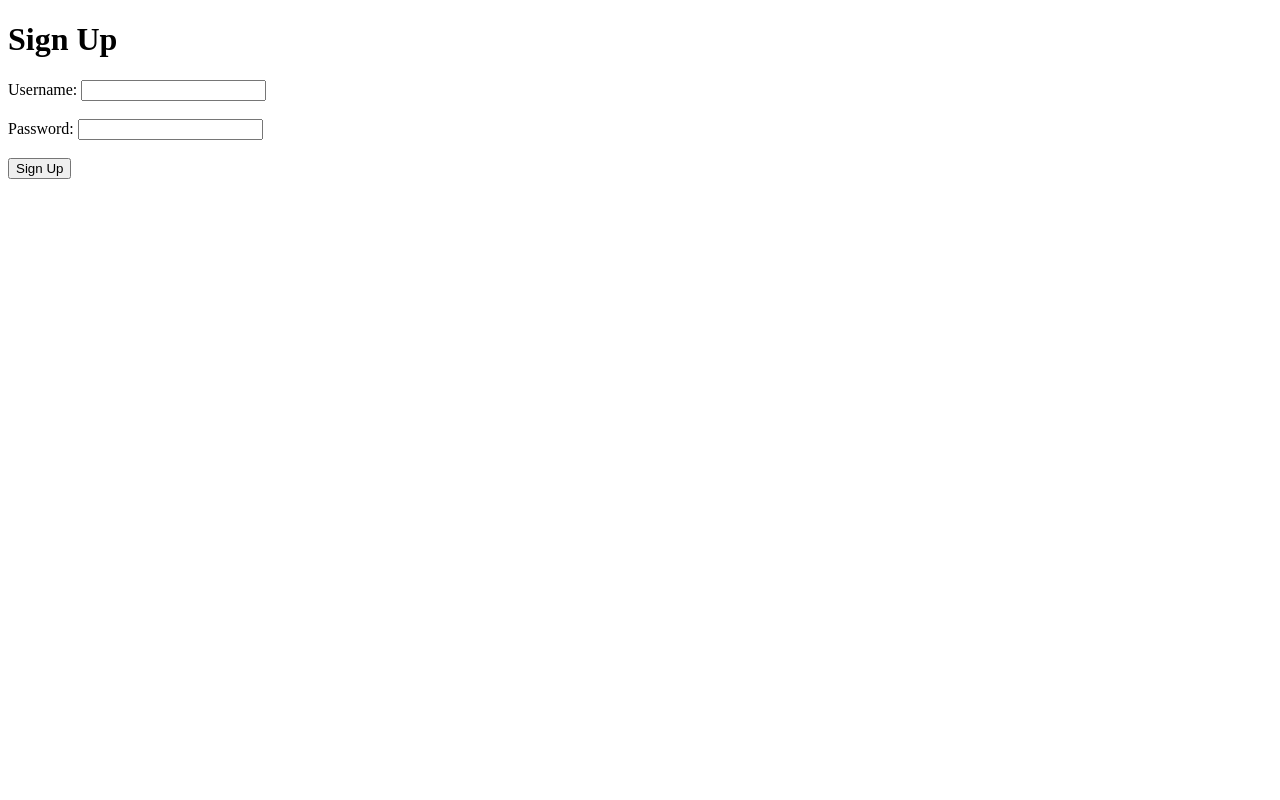
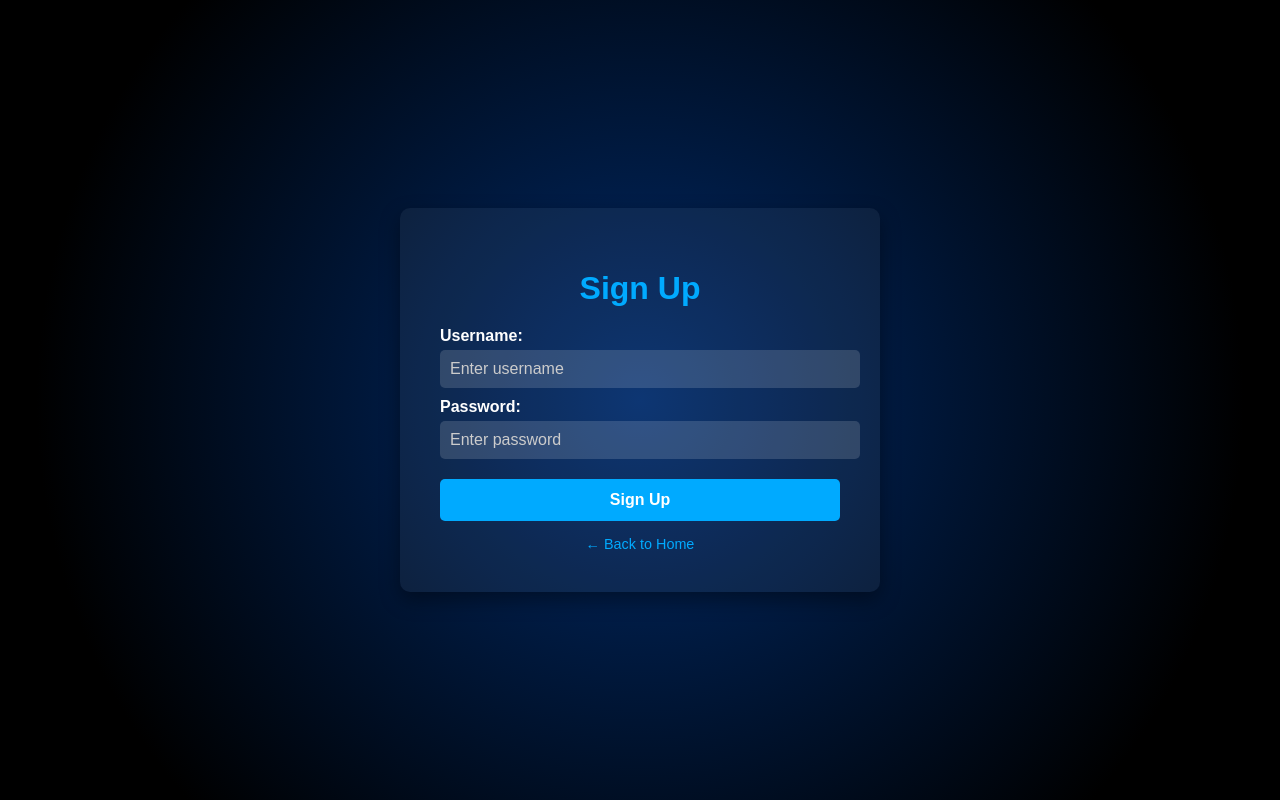
Before and after one commit to primeads/OfficialPrime.site, a plain HTML site: page signup.html in a window 1280 px wide. Drawn offline with Linux system fonts and the light colour scheme.

Commit message:
Update signup.html

```diff
--- a/signup.html
+++ b/signup.html
@@ -1,18 +1,111 @@
 <!DOCTYPE html>
-<html>
+<html lang="en">
 <head>
-  <title>Sign Up</title>
+  <meta charset="UTF-8">
+  <meta name="viewport" content="width=device-width, initial-scale=1.0">
+  <title>Sign Up - Prime-Ads</title>
+  <style>
+    body {
+      margin: 0;
+      font-family: Arial, sans-serif;
+      background: radial-gradient(circle at center, #002b6b 0%, #000000 80%);
+      color: white;
+      display: flex;
+      justify-content: center;
+      align-items: center;
+      height: 100vh;
+    }
+
+    .signup-container {
+      background: rgba(255, 255, 255, 0.05);
+      padding: 40px;
+      border-radius: 10px;
+      max-width: 400px;
+      width: 100%;
+      box-shadow: 0 8px 20px rgba(0,0,0,0.4);
+    }
+
+    h1 {
+      text-align: center;
+      margin-bottom: 20px;
+      color: #00aaff;
+    }
+
+    label {
+      display: block;
+      margin: 10px 0 5px;
+      font-weight: bold;
+    }
+
+    input[type="text"],
+    input[type="password"] {
+      width: 100%;
+      padding: 10px;
+      border: none;
+      border-radius: 5px;
+      outline: none;
+      background: rgba(255, 255, 255, 0.15);
+      color: white;
+      font-size: 1rem;
+    }
+
+    input[type="text"]::placeholder,
+    input[type="password"]::placeholder {
+      color: #ccc;
+    }
+
+    input[type="submit"] {
+      width: 100%;
+      padding: 12px;
+      margin-top: 20px;
+      background: #00aaff;
+      color: white;
+      font-weight: bold;
+      border: none;
+      border-radius: 5px;
+      font-size: 1rem;
+      cursor: pointer;
+      transition: background 0.3s ease, transform 0.15s ease;
+    }
+
+    input[type="submit"]:hover {
+      background: #008ecc;
+      transform: scale(1.02);
+    }
+
+    input[type="submit"]:active {
+      transform: scale(0.98);
+    }
+
+    .back-link {
+      display: block;
+      text-align: center;
+      margin-top: 15px;
+      color: #00aaff;
+      text-decoration: none;
+      font-size: 0.9rem;
+    }
+
+    .back-link:hover {
+      text-decoration: underline;
+    }
+  </style>
 </head>
 <body>
+
+  <div class="signup-container">
     <h1>Sign Up</h1>
     <form action="signup-handler.php" method="post">
       <label>Username:</label>
-    <input type="text" name="username" required><br><br>
+      <input type="text" name="username" placeholder="Enter username" required>
 
       <label>Password:</label>
-    <input type="password" name="password" required><br><br>
+      <input type="password" name="password" placeholder="Enter password" required>
 
       <input type="submit" value="Sign Up">
     </form>
+    <a href="index.html" class="back-link">← Back to Home</a>
+  </div>
+
 </body>
 </html>
```
Lines whose indentation alone changed are shown as unchanged.
